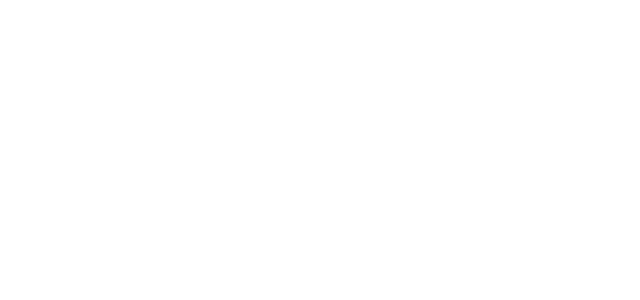
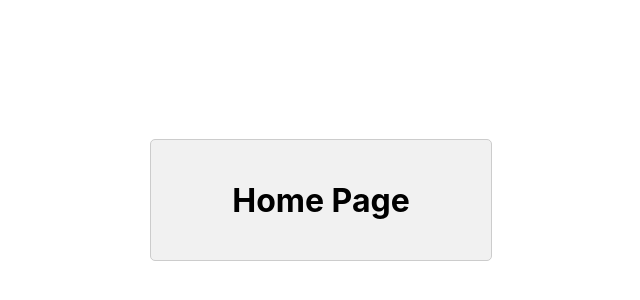
Before and after one commit to ivananoosGithub/front-end-ReactJs, a React (Create React App) app: page /home/index in a window 1280 px wide. Before the commit this address had no page. Shown: the part 200-500 px from the top of the page, without its empty margins (319-959 px from the left). Built offline with nearby package versions, Linux system fonts and the light colour scheme.

Commit message:
Modified the login and added home
Starting to work the second requirement of the exam

```diff
--- a/src/App.js
+++ b/src/App.js
@@ -1,6 +1,7 @@
 import { BrowserRouter as Router, Routes, Route } from 'react-router-dom';
+import './App.css';
 import Login from './components/Login/Login';
-import './App.css';
+import Home from './components/Home/Home'
 
 function App() {
   return (
@@ -8,6 +9,7 @@ function App() {
     <Router>
       <Routes>
         <Route path="/account/login" element={<Login />} />
+        <Route path="/home/index" element={<Home />} />
       </Routes>
     </Router>
     </div>
--- /dev/null
+++ b/src/components/Home/Home.js
@@ -0,0 +1,12 @@
+import "../../App.css";
+
+const Home = () => {
+
+  return (
+    <div className="login-container">
+      <h1>Home Page</h1>
+    </div>
+  );
+};
+
+export default Home;
--- a/src/components/Login/Login.js
+++ b/src/components/Login/Login.js
@@ -1,19 +1,23 @@
 import React, { useState } from "react";
 import "../../App.css";
-
+import { useNavigate } from 'react-router-dom';
 import { loginUser } from "../Login/apiRoute";
 
 const Login = () => {
   const [username, setUsername] = useState("");
   const [password, setPassword] = useState("");
   const [error, setError] = useState(null);
+  const navigate = useNavigate();
+
 
   const handleLogin = async (e) => {
     e.preventDefault();
     try {
       const user = { username, password };
       const loginResponse = await loginUser(user);
+
       // Handle successful login response
+      navigate('/home/index'); // Redirect to the home page after successful login
       console.log(loginResponse);
       setError(null)
     } catch (error) {
```
